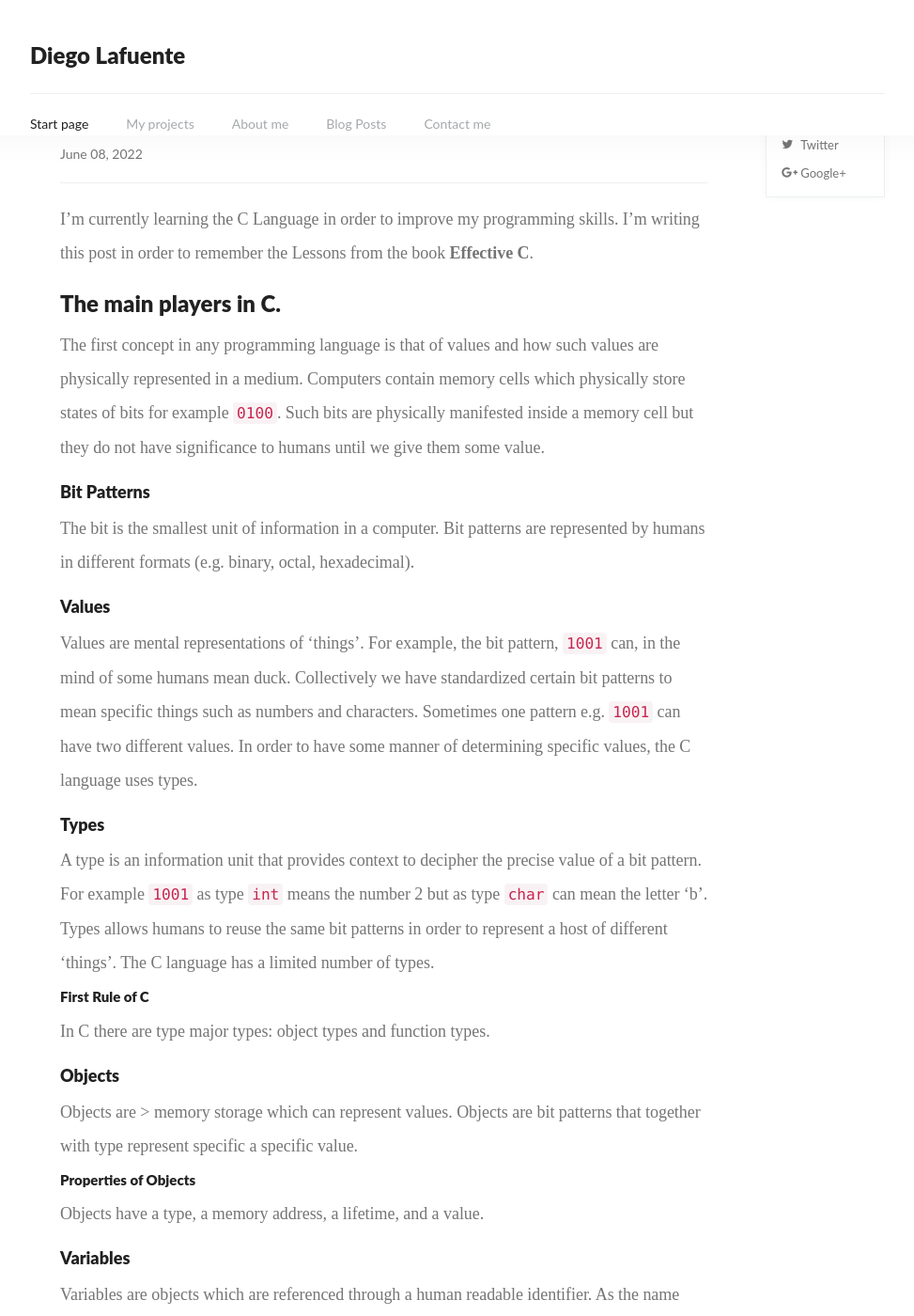
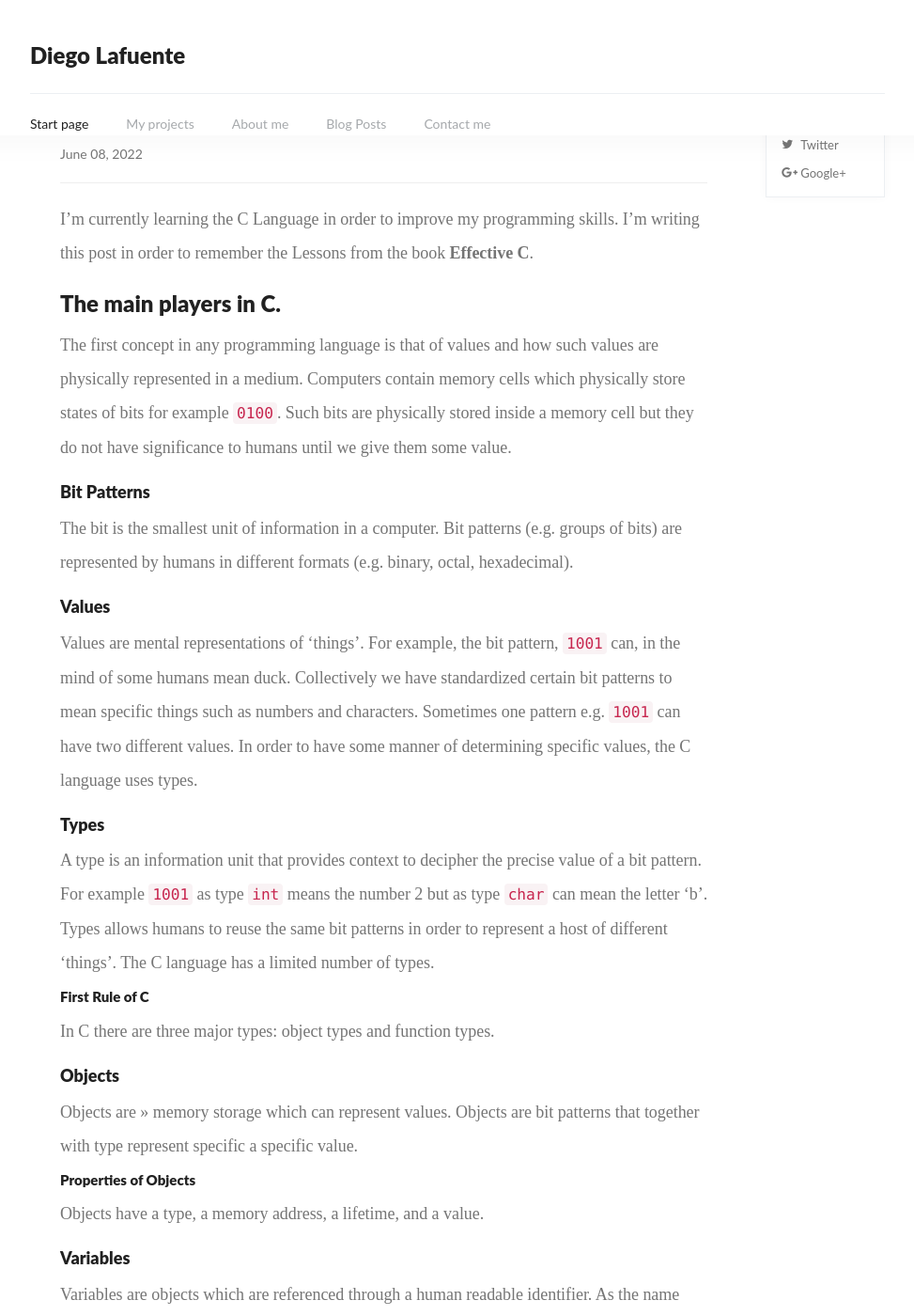
Before and after one commit to dlaf88/dlaf88.github.io, a Jekyll site: the page built from _posts/2022-06-08-the-c-language.md, in a window 1280 px wide and 1400 px high. Shown: the whole window at 94% size, without its empty margins (153-1126 px from the left). Built offline with Jekyll 4.4.1, drawn with Linux system fonts in a browser that asks for light colours; nearby versions of some CDN libraries; library files that are not in the unit come from our copies; a script that is not in the unit is left out; comment, search, counter and statistics services are not loaded.

Commit message:
corrections to the c language

```diff
--- a/_posts/2022-06-08-the-c-language.md
+++ b/_posts/2022-06-08-the-c-language.md
@@ -8,28 +8,22 @@ tags:
 I'm currently learning the C Language in order to improve my programming skills. I'm writing this post in order to remember the Lessons from the book **Effective C**.
 ## The main players in C.
 
-The first concept in any programming language is that of values and how such values are physically represented in a medium. Computers contain memory cells which physically
-store states of bits for example `0100`. Such bits are  physically manifested inside a memory cell but they do not have significance to humans until we give them
-some value.
+The first concept in any programming language is that of values and how such values are physically represented in a medium. Computers contain memory cells which physically store states of bits for example `0100`. Such bits are  physically stored inside a memory cell but they do not have significance to humans until we give them some value.
 
 ### Bit Patterns
-The bit is the smallest unit of information in a computer. Bit patterns are represented by humans in different formats (e.g. binary, octal, hexadecimal).
+The bit is the smallest unit of information in a computer. Bit patterns (e.g. groups of bits) are represented by humans in different formats (e.g. binary, octal, hexadecimal).
 
 ### Values
-Values are mental representations of 'things'. For example, the bit pattern,  `1001` can, in the mind of some humans  mean duck. Collectively we have standardized
-certain bit patterns to mean specific things such as numbers and characters. Sometimes one pattern e.g. `1001` can have two different values. In order to have some manner
-of determining specific values, the C language uses types.
+Values are mental representations of 'things'. For example, the bit pattern,  `1001` can, in the mind of some humans  mean duck. Collectively we have standardized certain bit patterns to mean specific things such as numbers and characters. Sometimes one pattern e.g. `1001` can have two different values. In order to have some manner of determining specific values, the C language uses types.
 
 ### Types
-A type is an information unit that provides context to decipher the precise value of a bit pattern. For example `1001` as type `int` means the number 2 but as type `char`
-can mean the letter 'b'. Types allows humans to reuse the same bit patterns in order to represent a host of different 'things'. The C language has a limited number of
-types.
+A type is an information unit that provides context to decipher the precise value of a bit pattern. For example `1001` as type `int` means the number 2 but as type `char` can mean the letter 'b'. Types allows humans to reuse the same bit patterns in order to represent a host of different 'things'. The C language has a limited number of types.
 
 #### First Rule of C
-In C there are type major types: object types and function types.
+In C there are three major types: object types and function types.
 
 ### Objects
-Objects are > memory storage which can represent values.
+Objects are >> memory storage which can represent values.
 Objects are bit patterns that together with type represent specific a specific value.
 
 #### Properties of Objects
```
